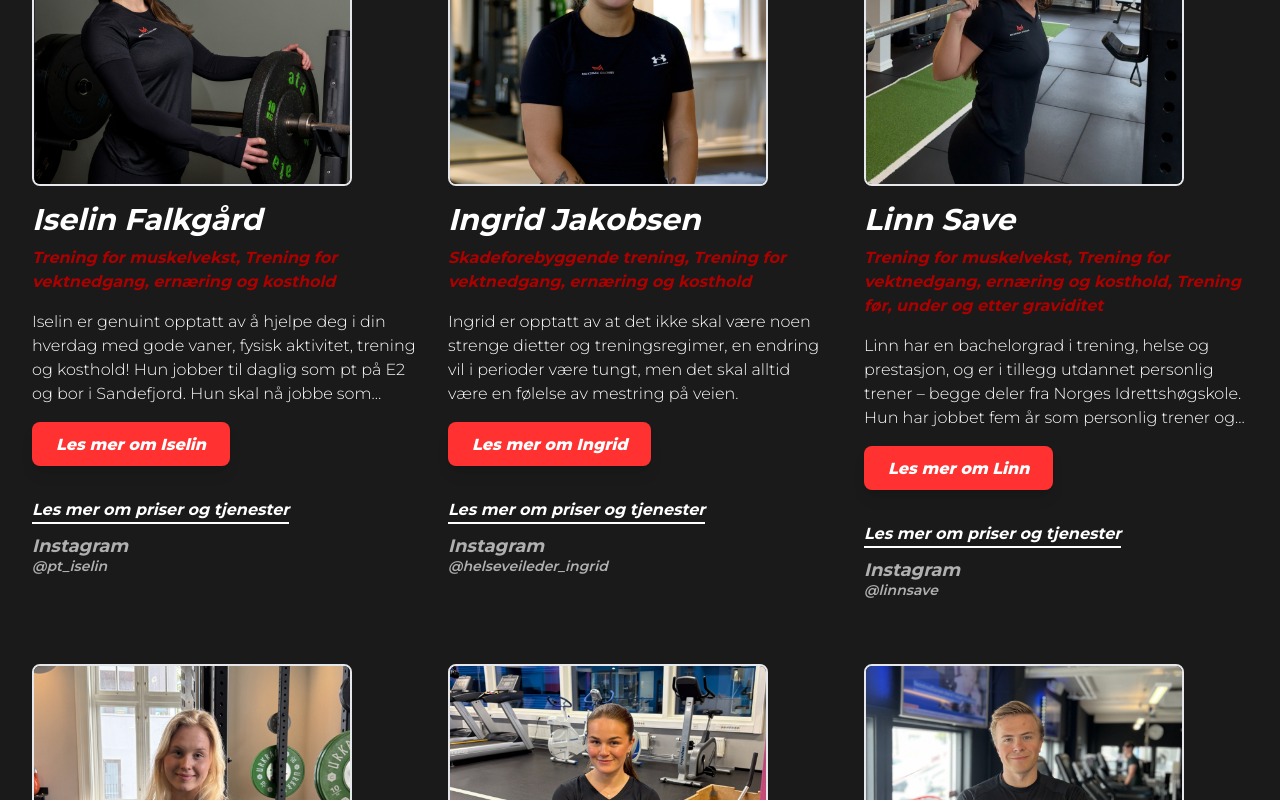
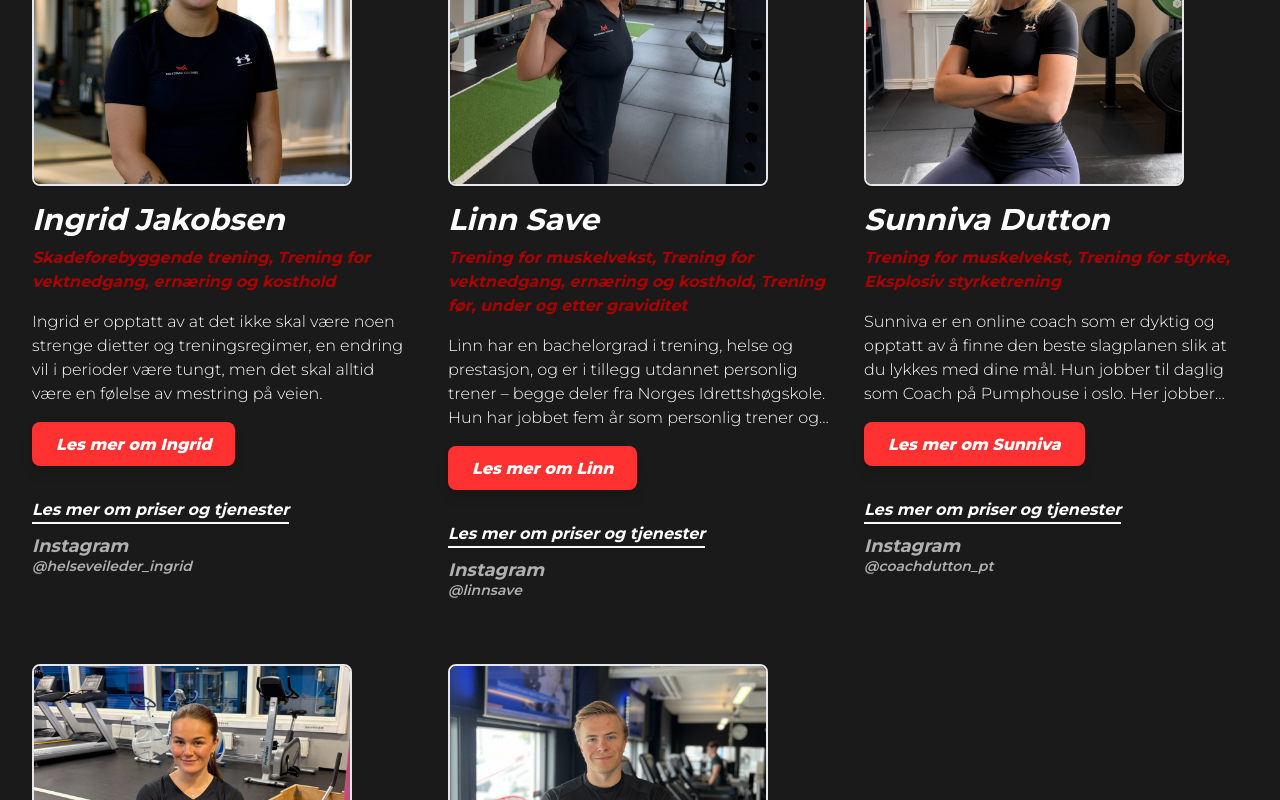
Before and after one commit to ekaspersen/maksimalcoaching, a Next.js app: page /team in a window 1280 px wide. Shown: the part 1308-2108 px from the top of the page. Built offline with nearby package versions, Linux system fonts and the light colour scheme.

Commit message:
Delete Iselin Falkgård

```diff
--- a/app/data/coaches.js
+++ b/app/data/coaches.js
@@ -98,45 +98,7 @@ Preben er en motiverende og kunnskapsrik coach. Han lytter til deg som kunde, og
     tjeneste3: "Kostholdsoppfølging",
   },
 
-  {
-    id: "iselin-falkgard",
-    name: "Iselin Falkgård",
-    fname: "Iselin",
-    image: "/iselin-f.png",
-    specialties:
-      "Trening for muskelvekst, Trening for vektnedgang, ernæring og kosthold",
-    experiences: [
-      "Personlig trener - AFPT",
-      "Rehab Trainer - AFPT",
-      "Strength Coach - AFPT",
-      "Kostholds Veileder - AFPT",
-      "Helsefagarbeider",
-    ],
-    about: `
-Iselin er genuint opptatt av å hjelpe deg i din hverdag med gode vaner, fysisk aktivitet, trening og kosthold! Hun jobber til daglig som pt på E2 og bor i Sandefjord. Hun skal nå jobbe som online coach for oss i maksimal coaching noe vi gleder oss til.
 
-ERFARING:
-Iselin er 31 år og har jobbet som pt i snart 3 år.
-
-Iselin er utdannet personlig trener gjennom AFPT i tillegg til at hun har mange kurs innen styrke trening og trening for rehabilitering.
-Iselin har selv erfaring med at «livet skjer».
-
-Hun har selv opplevd ting i livet som har påvirket hennes arbeidsdag. Her har hun erfart hvor viktig fysisk aktivitet, trening og er sunt kosthold har og si. Hun har god kompetanse innen trening for økt muskelvekst, økt maksimal styrke, eksplosiv trening og trening for rehabilitering av skader.
-Så uavhengig av hva du trenger hjelp til kan nok Iselin være til stor hjelp for akkurat deg!
-
-HVORFOR VELGE ISELIN SOM COACH?:
-Med sin egenerfaring, utdannelse, lidenskap for trening og egen livserfaring har hun god kompetanse for å hjelpe deg mot en bedre hverdag og dine mål. Iselin sørger alltid for å holde seg faglig oppdatert for å få deg et best mulig produkt. Hun vil hjelpe deg til å finne en livsstil der hode og kropp samarbeider best mulig. Hun hjelper deg når livet er på topp og på bunn! Hun tilpasser treningen etter ditt liv og lytter til det du har og si. For Iselin spiller det ingen rolle hvor mye eller lite erfaring du har, for alle starter et sted.
-
-`,
-    shortBio:
-      "Iselin er genuint opptatt av å hjelpe deg i din hverdag med gode vaner, fysisk aktivitet, trening og kosthold! Hun jobber til daglig som pt på E2 og bor i Sandefjord. Hun skal nå jobbe som online coach for oss i maksimal coaching noe vi gleder oss til. ",
-    email: "iselin.falkgard@maksimalcoaching.no",
-    instagram: "https://www.instagram.com/pt_iselin/",
-    instagramAt: "pt_iselin",
-    tjeneste1: "Kombinert oppfølging",
-    tjeneste2: "Treningsoppfølging",
-    tjeneste3: "Kostholdsoppfølging",
-  },
   {
     id: "ingrid-jakobsen",
     name: "Ingrid Jakobsen",
```
